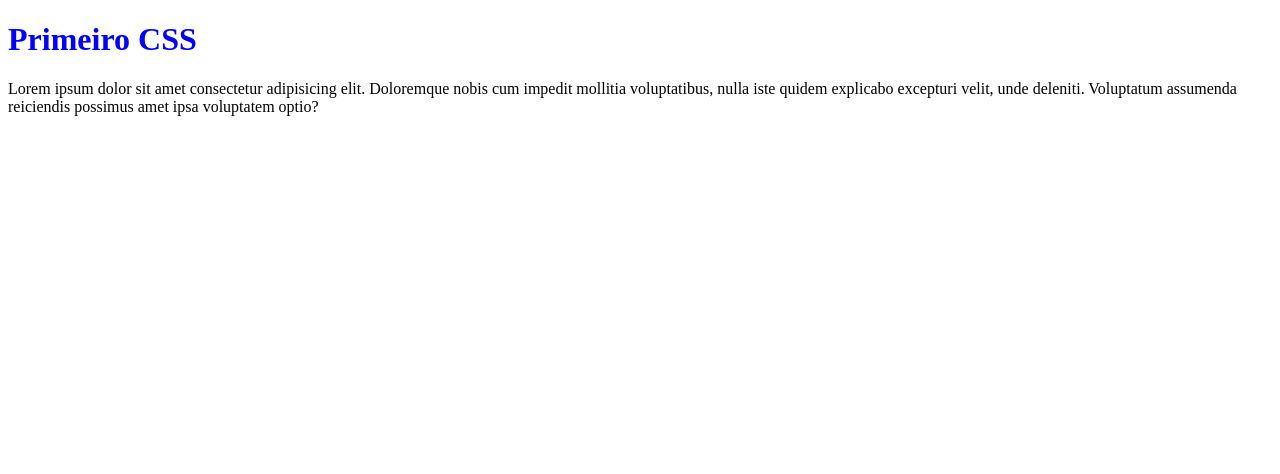
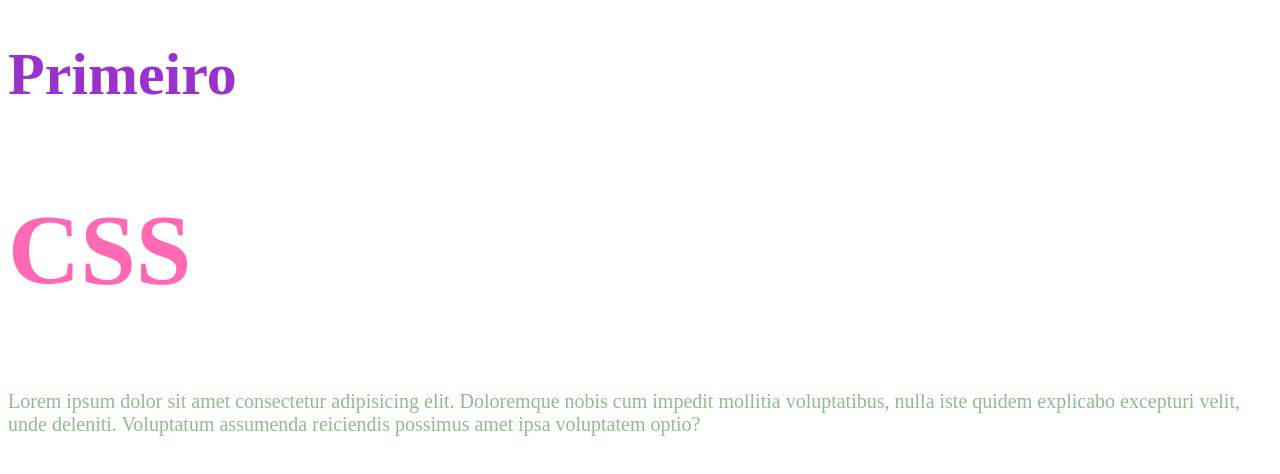
Before and after one commit to laisboscolo/AulasCSS, a plain HTML site: page ex_01_AdicionarCSS/index.html in a window 1280 px wide. Drawn offline with Linux system fonts and the light colour scheme.

Commit message:
arquivo de CSS externo

```diff
--- a/ex_01_AdicionarCSS/index.html
+++ b/ex_01_AdicionarCSS/index.html
@@ -7,7 +7,8 @@
     <title>Adicionando CSS</title>
 </head>
 <body>
-    <h1>Primeiro CSS</h1>
+    <h1>Primeiro</h1>
+    <h2>CSS</h2>
     <p>Lorem ipsum dolor sit amet consectetur adipisicing elit. Doloremque nobis cum impedit mollitia voluptatibus, nulla iste quidem explicabo excepturi velit, unde deleniti. Voluptatum assumenda reiciendis possimus amet ipsa voluptatem optio?</p>
 </body>
 </html>
--- a/ex_01_AdicionarCSS/style.css
+++ b/ex_01_AdicionarCSS/style.css
@@ -1,3 +1,17 @@
 h1{
-    color: blue;
+    color: darkorchid;
+    font-size: 60px;
+
 }
+<!--isso é para dividir as letras em cores--!>
+span{
+ color:
+}
+h2{
+    color: hotpink;
+    font-size: 100px;
+}
+ p{
+    color: darkseagreen;
+    font-size: 20px;
+ }
```
